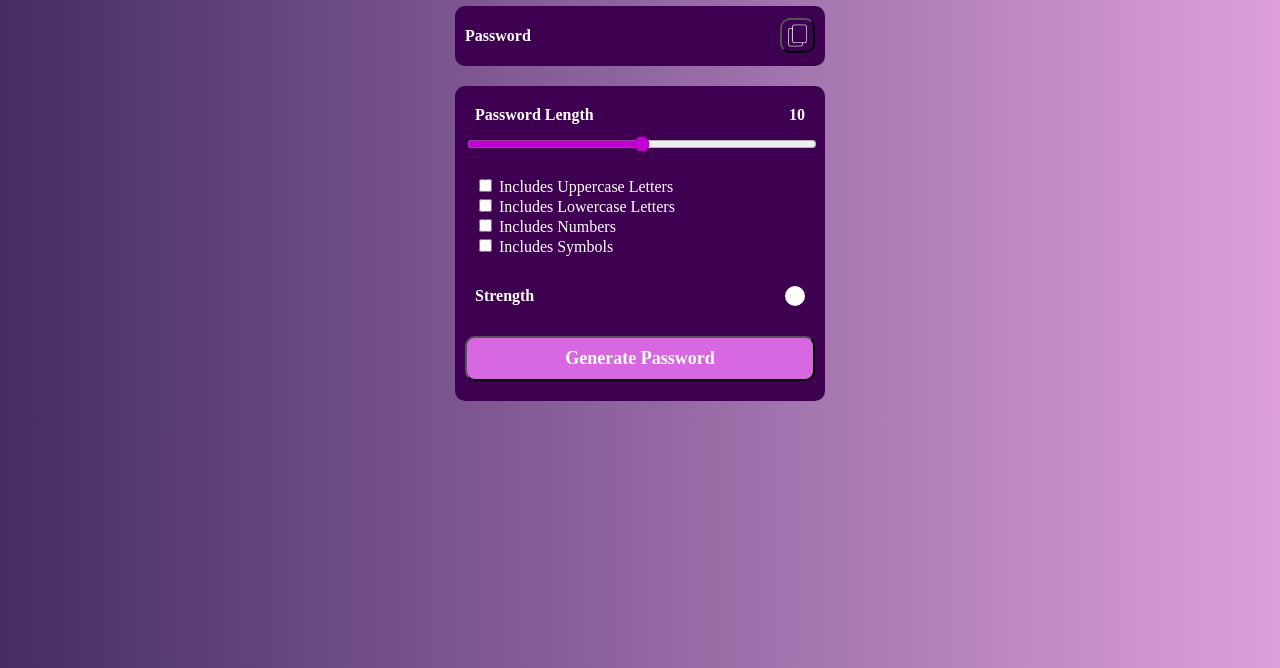
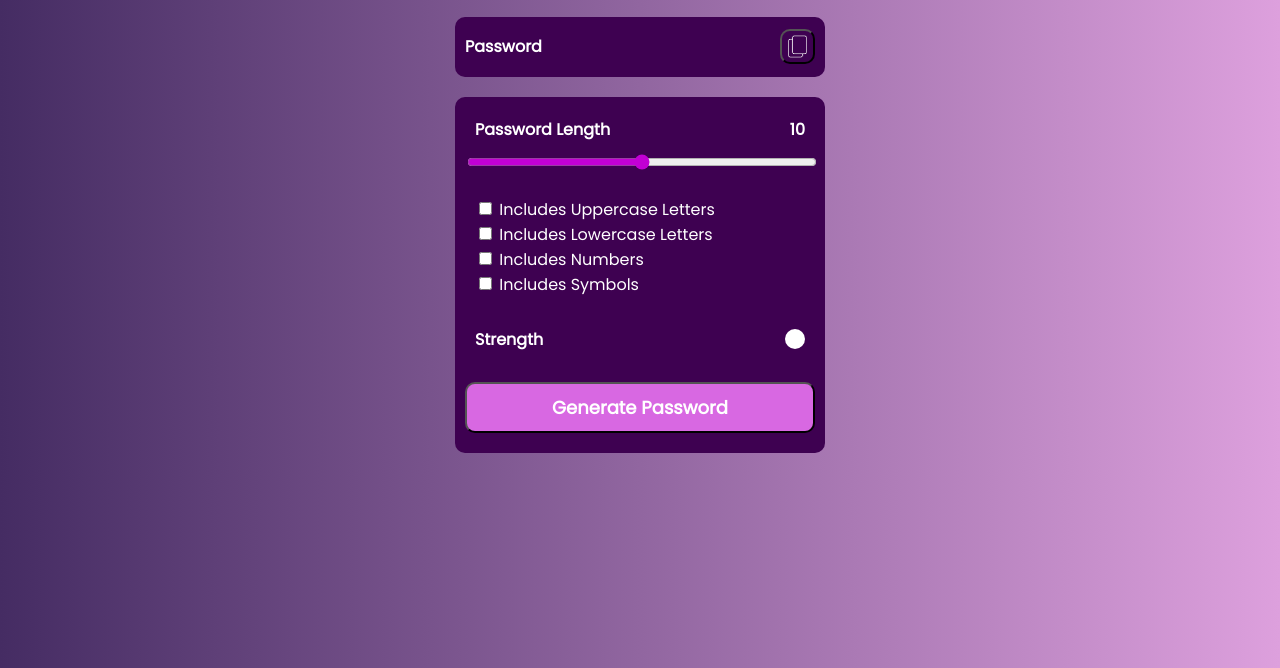
Before and after one commit to Abhinav20singh03/Password-generator, a plain HTML site: page index.html in a window 1280 px wide. Shown: the part 132-800 px from the top of the page. Drawn offline with Linux system fonts and the light colour scheme; the site is published under a folder, as on GitHub Pages, so addresses that start at the root find nothing.

Commit message:
font path updated

```diff
--- a/style.css
+++ b/style.css
@@ -3,7 +3,7 @@ body{
 }
 @font-face {
     font-family: poppins;
-    src: url(/Poppins-Regular.ttf);
+    src: url(./Poppins-Regular.ttf);
 }
 #heading{
     margin:10px;
```
